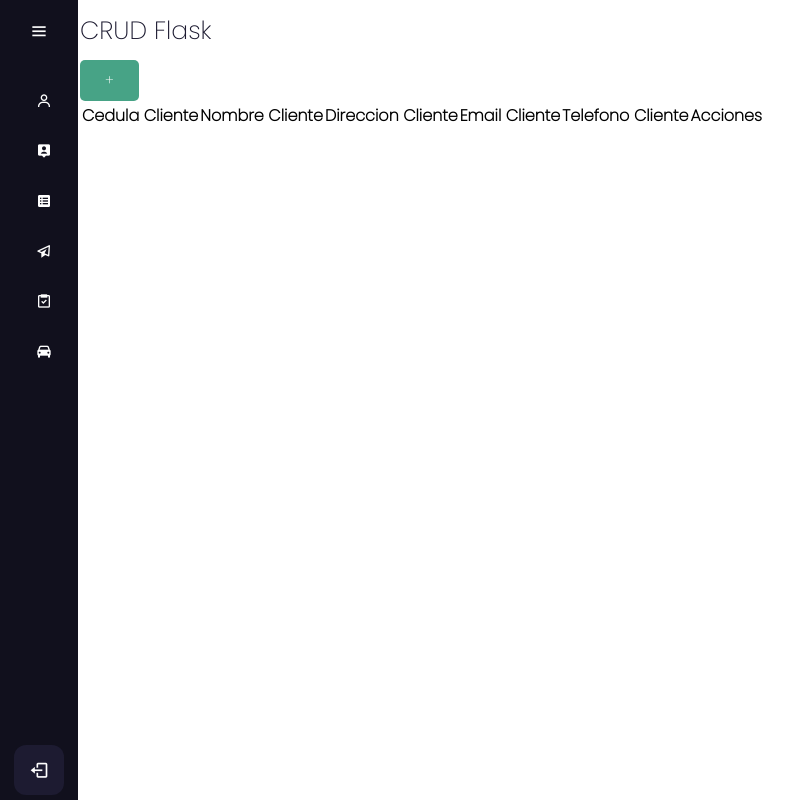
After one commit to Jhairv/Crud-flask, a Flask app: page /clientes in a window 1280 px wide. The commit adds this page. Shown: the whole page, without its empty margins (0-811 px from the left). Run offline with Flask 2, Linux system fonts and the light colour scheme; data that the repository does not hold is empty; some libraries are stand-ins or nearby versions.

Commit message:
crud de clientes y desstinatarios

```diff
--- a/app.py
+++ b/app.py
@@ -96,3 +96,59 @@ def destroy(id):
     cursor.execute('delete from paquete where id_paquete = %s', id)
     conexion.commit()
     return redirect('/')
+
+#Crud Clientes
+
+@app.route('/clientes', methods=['POST', 'GET'])
+def clientes ():
+    if request.method == 'GET':
+        cursor.execute('select * from clientes')
+        clientes = cursor.fetchall()
+        return render_template('clientes.html', clientes = clientes)
+    if request.method == 'POST':
+        id_cliente = request.form['id_cliente']
+        nombre_cliente= request.form['nombre_cliente']
+        dir_cliente = request.form['dir_cliente']
+        email_cliente = request.form['email_cliente']
+        telefono_cliente= request.form['telefono_cliente']
+        sql = 'insert into clientes values(%s,%s,%s,%s,%s)'
+        values = (id_cliente, nombre_cliente, dir_cliente, email_cliente,telefono_cliente)
+        cursor.execute(sql, values)
+        conexion.commit()
+        return redirect('/clientes')
+
+@app.route('/editCliente/<id>', methods=['GET', 'POST'])
+def editCliente(id):
+    sql = "select * from clientes where id_cliente='{0}'".format(id)
+    cursor.execute(sql)
+    clientes = cursor.fetchall()
+    conexion.commit()
+    return render_template('editCliente.html', clientes = clientes)
+
+@app.route('/updateCliente', methods=['POST'])
+def updateCliente():
+    _cedula = request.form['cedula']
+    _nombreC = request.form['nombreC']
+    _dirC = request.form['dirC']
+    _emailC = request.form['emailC']
+    _telC = request.form['telC']
+    sql = "update clientes set nom_cliente='{1}', dir_cliente='{2}', email_cliente='{3}', telefono_cliente='{4}' where id_cliente ='{0}'".format(_cedula, _nombreC, _dirC, _emailC, _telC)
+    cursor.execute(sql)
+    return redirect('/clientes')
+
+@app.route('/eliminarCliente/<id>')
+def eliminarCliente(id):
+    sql = "delete from clientes where id_cliente='{0}'".format(id)
+    cursor.execute(sql)
+    conexion.commit()
+    return redirect('/clientes')
+
+#crud destinatarios
+
+@app.route('/destinatarios')
+def destinatarios():
+    sql = 'select * from destinatario'
+    cursor.execute(sql)
+    destinatarios = cursor.fetchall()
+    conexion.commit()
+    return render_template('destinatarios.html', destinatarios=destinatarios)
--- /dev/null
+++ b/templates/clientes.html
@@ -0,0 +1,48 @@
+{% extends 'main.html' %}
+
+{% block content %}
+<div class="content">
+    <h1 class="logo">Agregar nuevo cliente</h1>
+    <div class="add-form">
+    </div>
+</div>
+<form class="add-form-container" method="POST">
+	<input class="add-input" name="id_cliente" type="text" placeholder="Cedula Cliente" required>
+	<input class="add-input" name="nombre_cliente" type="text" placeholder="Nombre del Cliente" required>
+	<input class="add-input" name="dir_cliente" type="text" placeholder="Direccion Cliente" required>
+	<input class="add-input" name="email_cliente" type="text" placeholder="Email Cliente" required>
+	<input class="add-input" name="telefono_cliente" type="text" placeholder="Telefono del Cliente" required>
+	<input class="add-btn" id="submit-add" type="submit" value="Agregar Cliente">
+</form>
+<button class="add-btn" id="close">Cerrar</button>
+
+{% endblock %}
+
+
+{% block crudTable %}
+<thead>
+	<tr>
+		<th>Cedula Cliente</th>
+		<th>Nombre Cliente </th>
+		<th>Direccion Cliente</th>
+		<th>Email Cliente</th>
+		<th>Telefono Cliente</th>
+		<th>Acciones</th>
+	</tr>
+</thead>
+<tbody>
+	{% for cliente in clientes%}
+	<tr>
+		<td>{{cliente[0]}}</td>
+		<td>{{cliente[1]}}</td>
+		<td>{{cliente[2]}}</td>
+		<td>{{cliente[3]}}</td>
+		<td>{{cliente[4]}}</td>
+		<td>
+		  <a href="/editCliente/{{cliente[0]}}">Editar</a>
+		  <a href="/eliminarCliente/{{cliente[0]}}">Eliminar</a>
+		</td>
+	</tr>
+	{% endfor %}
+</tbody>
+{% endblock %}
--- a/templates/conductores.html
+++ b/templates/conductores.html
@@ -1,7 +1,11 @@
 {% extends 'main.html' %}
 
 {% block content %}
-
+<div class="content">
+    <h1 class="logo">Agregar nuevo Conductor</h1>
+    <div class="add-form">
+    </div>
+</div>
 <form class="add-form-container" method="POST">
 	<input class="add-input" name="id" type="text" placeholder="id empleado" required>
 	<input class="add-input" name="nombre" type="text" placeholder="Nombre del empleado" required>
--- a/templates/main.html
+++ b/templates/main.html
@@ -24,6 +24,20 @@
         </div>
         <ul class="nav_list">
             <li>
+                <a href="/clientes">
+		    <i class='bx bx-user'></i>
+                    <span class="links_name">Clientes</span>
+                </a>
+                <span class="tooltip">Clientes</span>
+            </li>
+            <li>
+                <a href="/destinatarios">
+		    <i class='bx bxs-user-pin' ></i>
+                    <span class="links_name">Destinatarios</span>
+                </a>
+                <span class="tooltip">Destinatarios</span>
+            </li>
+            <li>
                 <a href="/">
                     <i class='bx bxs-spreadsheet'></i>
                     <span class="links_name">Registrados</span>
@@ -37,7 +51,6 @@
                     <span class="links_name">Enviados</span>
                 </a>
                 <span class="tooltip">Enviados</span>
-
             </li>
             <li>
                 <a href="#">
@@ -68,19 +81,16 @@
             </div>
         </div>
     </div>
+    <!-- contenido del home -->
     <div class="home_content">
         <div class="text"> CRUD Flask</div>
+	<!-- modal de eliminar -->
         <div class="add-btn-container">
             <button class="add-btn" id="open">+</button>
         </div>
         <div class="modal-container" id="modal-container">
             <div class="modal">
                 <!-- formulario de registro uwu -->
-                <div class="content">
-                    <h1 class="logo">Agregar nuevo Envio</h1>
-                    <div class="add-form">
-                    </div>
-                </div>
                 {% block content %} {% endblock %}
             </div>
         </div>
```
Also changed, not shown: templates/destinatarios.html (added, +49 -0 lines), templates/editCliente.html (added, +18 -0 lines).
